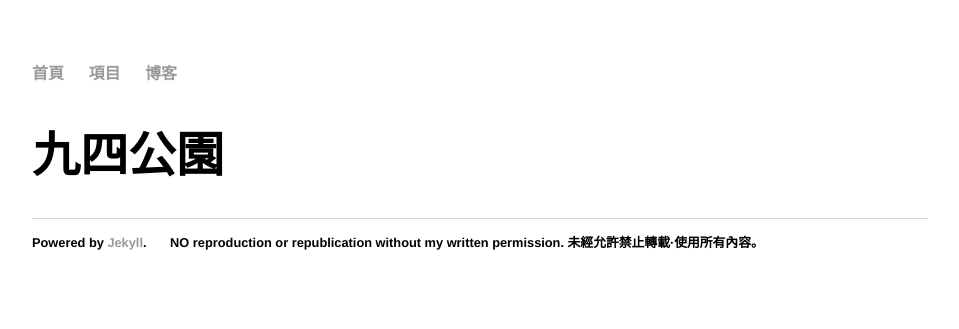
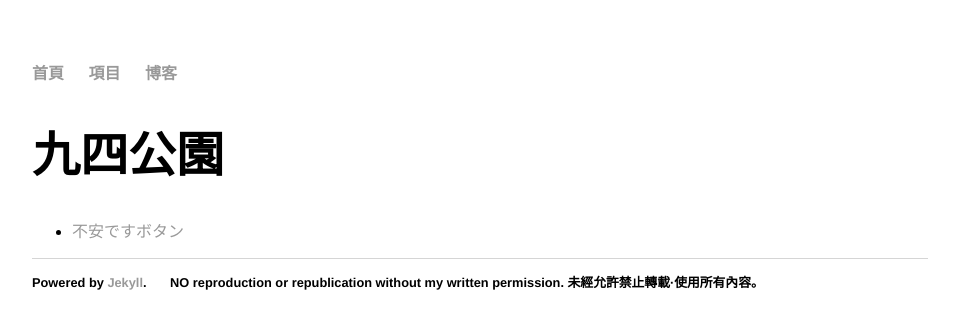
Before and after one commit to 9and4/9and4.github.io, a Jekyll site: the page built from projects/index.html, in a window 1280 px wide. Shown: the top 329 px of the page, without its empty margins (160-1119 px from the left). Built offline with Jekyll 4.4.1, drawn with Linux system fonts in a browser that asks for light colours.

Commit message:
Update index.html 增加‘不安按钮’的链接

```diff
--- a/projects/index.html
+++ b/projects/index.html
@@ -3,3 +3,6 @@ layout: default
 title: 九四公園
 ---
 	<h1>{{ page.title }}</h1>
+<ul>
+	<li><a href="_projects/Fuan-desu Button/Fuan-desu Button.html">不安ですボタン</a></li>
+</ul>
```
